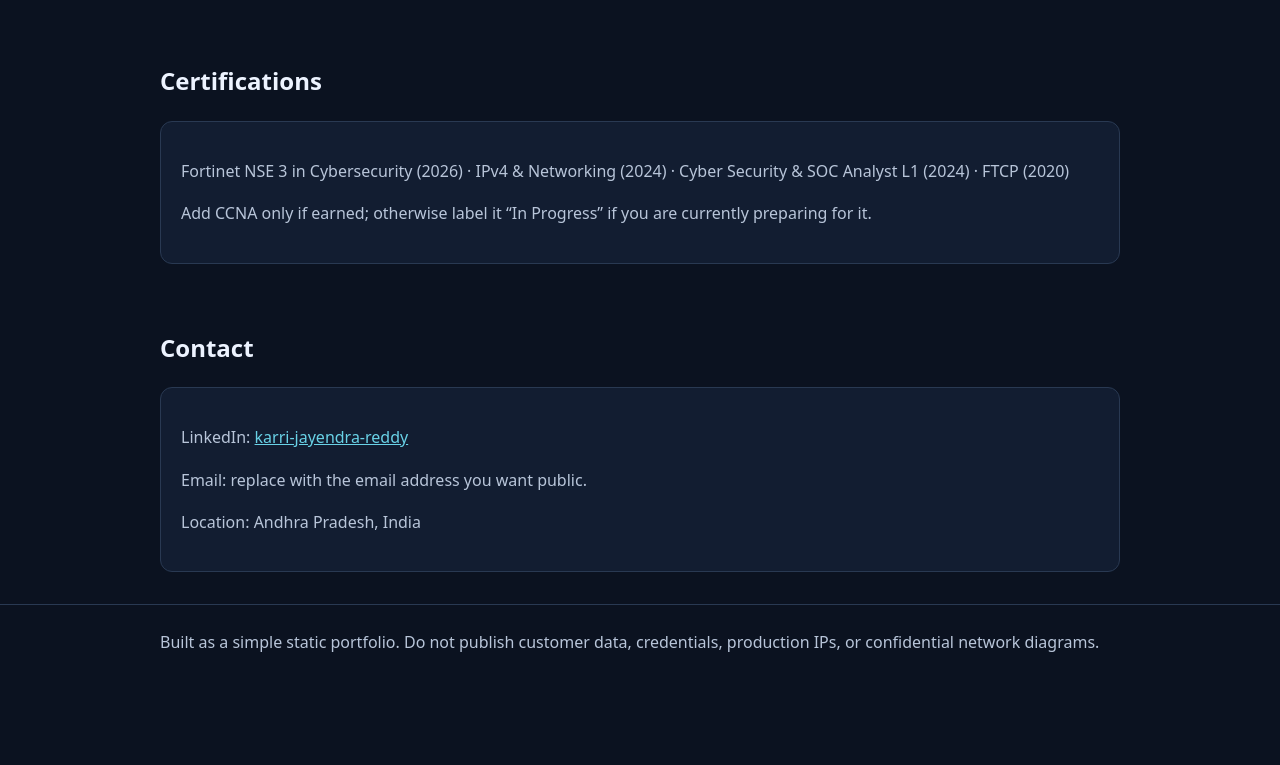
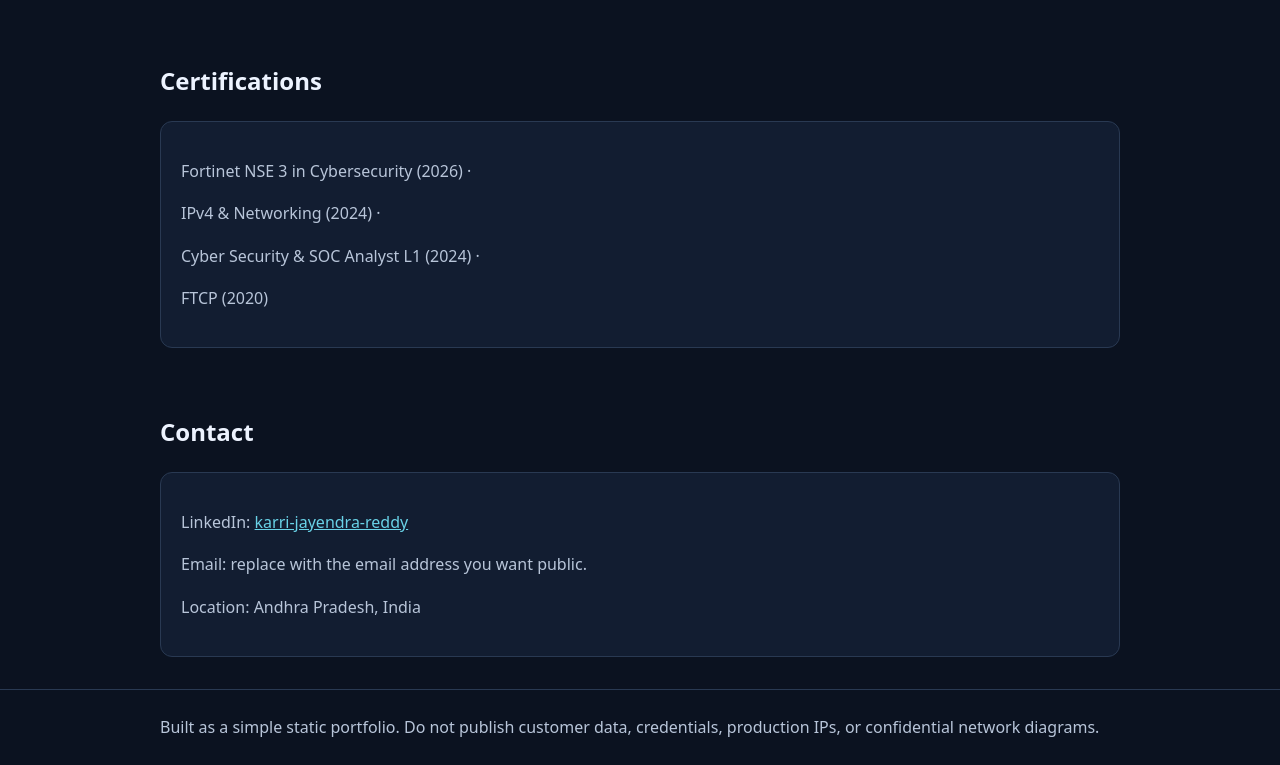
Before and after one commit to kjayendrareddy/jayendrareddy-network-portfolio, a plain HTML site: page index.html in a window 1280 px wide. Shown: the part 1938-2703 px from the top of the page. Before the commit the page ends 2618 px from the top, so only its background shows below. Drawn offline with Linux system fonts and the light colour scheme.

Commit message:
Update index.html

```diff
--- a/index.html
+++ b/index.html
@@ -43,7 +43,7 @@
 <div class="card"><h3>Nettlinx Ltd</h3><p><strong>Network Support Engineer | December 2022–June 2026</strong></p><p>Cisco/Opticlink switching, VLANs, STP/RSTP, leased-line and broadband connectivity, OLTs, point-to-point wireless, and network monitoring.</p></div>
 <div class="card"><h3>Vizag Broadcasting Company</h3><p><strong>Network Support Technician | January 2020–May 2021</strong></p><p>Event and ping monitoring, ADSL modems, ONT devices and wireless routers.</p></div>
 </div></section>
-<section><h2>Certifications</h2><div class="card"><p>Fortinet NSE 3 in Cybersecurity (2026) · IPv4 & Networking (2024) · Cyber Security & SOC Analyst L1 (2024) · FTCP (2020)</p><p>Add CCNA only if earned; otherwise label it “In Progress” if you are currently preparing for it.</p></div></section>
+<section><h2>Certifications</h2><div class="card"><p>Fortinet NSE 3 in Cybersecurity (2026) ·</p><p> IPv4 & Networking (2024) ·</p><p> Cyber Security & SOC Analyst L1 (2024) ·</p><p> FTCP (2020)</p></div></section>
 <section><h2>Contact</h2><div class="card"><p>LinkedIn: <a href="https://linkedin.com/in/karri-jayendra-reddy" target="_blank" rel="noopener">karri-jayendra-reddy</a></p><p>Email: replace with the email address you want public.</p><p>Location: Andhra Pradesh, India</p></div></section>
 </main>
 <footer><div class="wrap">Built as a simple static portfolio. Do not publish customer data, credentials, production IPs, or confidential network diagrams.</div></footer>
```
